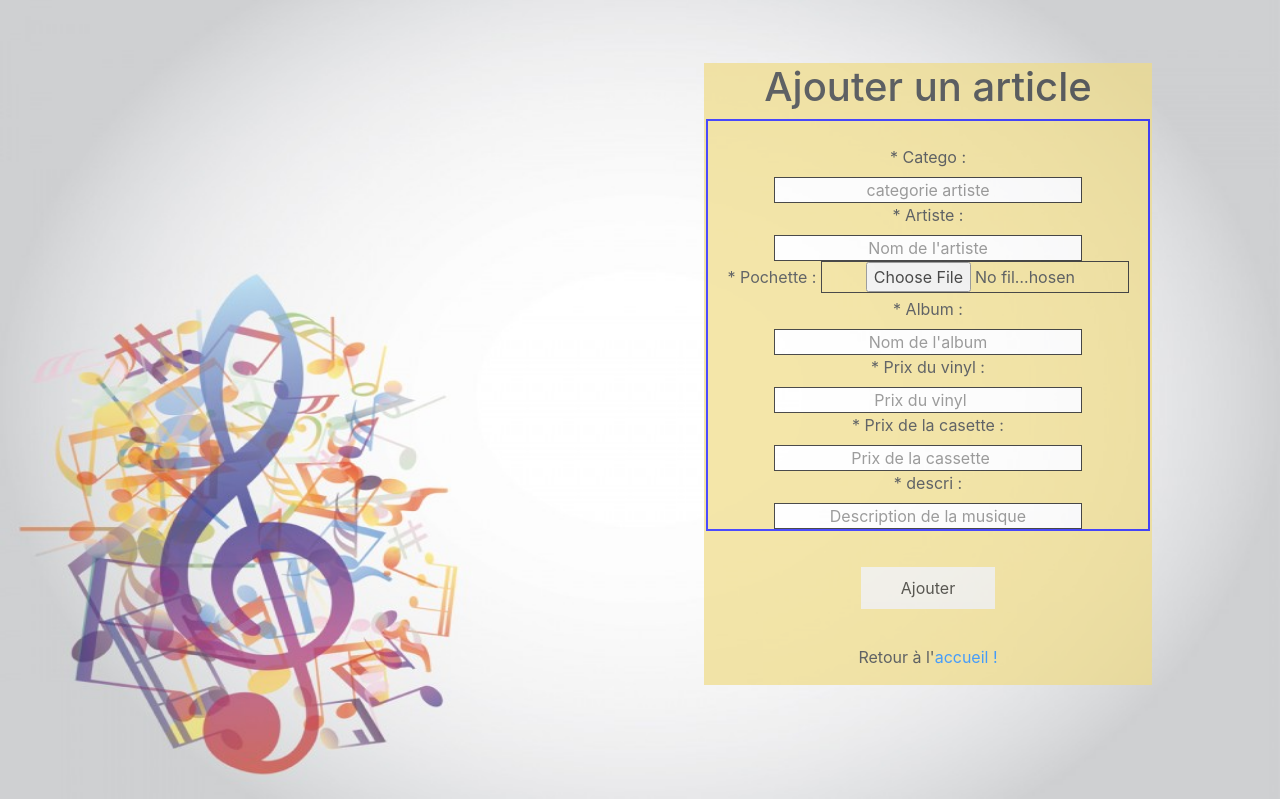
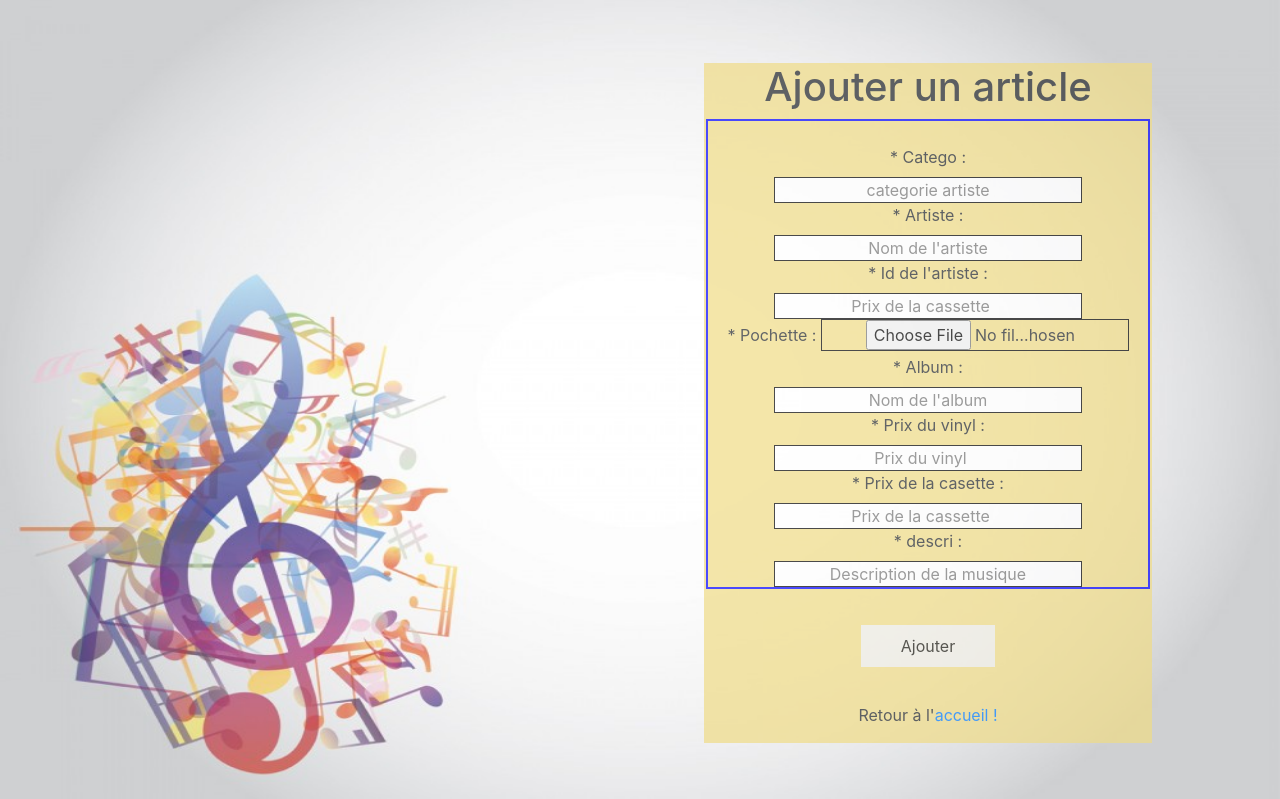
Before and after one commit to saoT/ecommerce, a PHP site: page /pages/admin.php in a window 1280 px wide. Shown: the part 161-960 px from the top of the page. Run offline with PHP 8.4, Linux system fonts and the light colour scheme.

Commit message:
tentative admin+début panier

```diff
--- a/includes/bande_son.php
+++ b/includes/bande_son.php
@@ -1,5 +1,4 @@
-
-	<a href="/commerce/E/pages/page_acceuil.php">
+<a href="/commerce/E/pages/page_acceuil.php">
 		<div class="rowfir">
 			<div id="titrentete">La boite à musique</div>
 			<div class="rowA">
@@ -94,7 +93,6 @@
 				<div class="bs"></div>
 				<div class="bs"></div>
 				<div class="bs"></div>
-
 				<div class="bs"></div>
 				<div class="bs"></div>
 				<div class="bs"></div>
--- a/includes/navbar.php
+++ b/includes/navbar.php
@@ -8,13 +8,10 @@
             <li class="nav-item active">
                 <a class="nav-link" href="/commerce/E/pages/products.php"><img src="/commerce/E/icon/kara.svg" width="42" height="42" alt="Chanson par catégorie"></a>
             </li>
-            <li class="nav-item">
-                <a class="nav-link" href="#"><img src="/commerce/E/icon/dvd-disc.svg" width="42" height="42"></a>
-            </li>
         </ul>
         <ul class="nav navbar-nav ml-auto w-100 justify-content-end">
             <li class="nav-item">
-                <a class="nav-link" href="#"><img src="/commerce/E/icon/cart.svg" width="42" height="42"></a>
+                <a class="nav-link" href="/commerce/E/pages/panier.php"><img src="/commerce/E/icon/cart.svg" width="42" height="42"></a>
             </li>
             <li class="nav-item">
                 <a class="nav-link" href="/commerce/E/pages/profil.php"><img src="/commerce/E/icon/prof.svg" width="42" height="42"></a>
--- a/index.css
+++ b/index.css
@@ -20,7 +20,7 @@ html, body{
   width: 100%;
   background-color: lightgrey;
   position: absolute;
-  margin-top: 10%;
+  margin-top: 2%;
 }
 
 #footix1 {
@@ -349,8 +349,12 @@ hr {
   height: 300px;
   top: 30%;
   left: 5%;
-  /* border: 2px solid yellow; */
+  border: 2px solid yellow;
   position: absolute;
+}
+.pochette img{
+  width: 100%;
+  height: 100%;
 }
 #productdescri{
   position: absolute;
@@ -362,6 +366,7 @@ hr {
   overflow: scroll;
   overflow-x: hidden;
 }
+
 
 #prix{
   position: absolute;
@@ -401,3 +406,23 @@ hr {
   height: 100px;
   }
 }
+
+
+/*----------------------------------/
+/----------     CART     -----------/
+/----------------------------------*/
+
+.basketcontainer{
+  width: 100%;
+  top: 5%;
+  position: relative;
+}
+
+#panier{
+  margin: auto;
+  top: 5%;
+  height: 500px;
+  width: 70%;
+  border: 2px solid blue;
+  position: relative;
+}
--- a/pages/admin.php
+++ b/pages/admin.php
@@ -14,20 +14,20 @@ if(!empty($_POST))
   extract($_POST);
   $valid = true;
   $artiste = htmlspecialchars(trim($artiste));
-  $catego = htmlspecialchars(ucfirst(trim($catego)));
-  $prix_vi = htmlspecialchars(ucfirst(trim($prix_vi)));
-  $prix_cass = htmlspecialchars(ucfirst(trim($prix_cass)));
-  $album = htmlspecialchars(ucfirst(trim($album)));
-  $descri = htmlspecialchars(ucfirst(trim($descri)));
-  $pochette = trim($pochette);
-
+  $catego = htmlspecialchars(trim($catego));
+  $prix_vi = htmlspecialchars(trim($prix_vi));
+  $prix_cass = htmlspecialchars(trim($prix_cass));
+  $album = htmlspecialchars(trim($album));
+  $descri = htmlspecialchars(trim($descri));
+  $pochette = htmlspecialchars(trim($pochette));
+  $id = trim($id);
 
   $req = $DB->query('SELECT * from musique');
   $req = $req->fetchAll();
 
   if($valid)
 	{
-$DB->insert('INSERT INTO musique (nom_artiste, categorie_artiste, prix_vinyl, prix_cassette, nom_album, description_musique, pochette) values (:nom_artiste, :categorie_artiste, :prix_vinyl, :prix_cassette, :nom_album, :description_musique, :pochette)', array('nom_artiste' => $artiste, 'categorie_artiste' => $catego, 'prix_vinyl' => $prix_vi, 'prix_cassette' => $prix_cass, 'nom_album' => $album, 'description_musique' => $descri, 'pochette' => $pochette));
+$DB->insert('INSERT INTO musique (id_artiste, nom_artiste, categorie_artiste, prix_vinyl, prix_cassette, nom_album, description_musique, pochette) values (:id_artiste ,:nom_artiste, :categorie_artiste, :prix_vinyl, :prix_cassette, :nom_album, :description_musique, :pochette)', array('id_artiste' =>$id ,'nom_artiste' => $artiste, 'categorie_artiste' => $catego, 'prix_vinyl' => $prix_vi, 'prix_cassette' => $prix_cass, 'nom_album' => $album, 'description_musique' => $descri, 'pochette' => $pochette));
     }
 }
 ?>
@@ -51,31 +51,34 @@ $DB->insert('INSERT INTO musique (nom_artiste, categorie_artiste, prix_vinyl, pr
               <br>
               <label>* Catego :</label>
               <br>
-              <input class="input" type="text" name="categorie_artiste" placeholder="categorie artiste" value="<?php if (isset($catego)) echo $catego; ?>" maxlength="20" required>
+              <input class="input" type="text" name="catego" placeholder="categorie artiste" value="<?php if (isset($catego)) echo $catego; ?>" maxlength="20" required>
               <br>
               <label>* Artiste :</label>
               <br>
               <input class="input" type="text" name="artiste" placeholder="Nom de l'artiste" value="<?php if (isset($artiste)) echo $artiste; ?>" required>
               <br>
-
+				    <label>* Id de l'artiste :</label>
+              <br>
+              <input class="input" type="number" name="id" placeholder="Prix de la cassette" value="<?php if (isset($id)) echo $id; ?>" maxlength="5" required>
+              <br>
               <label>* Pochette :</label>
               <input class="input" type="file" name="pochette" placeholder="Mot de passe" value="<?php if (isset($pochette)) echo $pochette; ?>" required>
               <br>
               <label>* Album :</label>
               <br>
-              <input class="input" type="text" name="nom_album" placeholder="Nom de l'album" value="<?php if (isset($album)) echo $album; ?>" maxlength="20" required>
+              <input class="input" type="text" name="album" placeholder="Nom de l'album" value="<?php if (isset($album)) echo $album; ?>" maxlength="20" required>
               <br>
               <label>* Prix du vinyl :</label>
               <br>
-              <input class="input" type="number" name="prix_vinyl" placeholder="Prix du vinyl" value="<?php if (isset($prix_vi)) echo $prix_vi; ?>" maxlength="20" required>
+              <input class="input" type="number" name="prix_vi" placeholder="Prix du vinyl" value="<?php if (isset($prix_vi)) echo $prix_vi; ?>" maxlength="20" required>
               <br>
               <label>* Prix de la casette :</label>
               <br>
-              <input class="input" type="number" name="prix_cassette" placeholder="Prix de la cassette" value="<?php if (isset($prix_cass)) echo $prix_cass; ?>" maxlength="5" required>
+              <input class="input" type="number" name="prix_cass" placeholder="Prix de la cassette" value="<?php if (isset($prix_cass)) echo $prix_cass; ?>" maxlength="5" required>
               <br>
               <label>* descri :</label>
               <br>
-              <input class="input" type="text" name="description_musique" placeholder="Description de la musique" value="<?php if (isset($description_musique)) echo $description_musique; ?>" required>
+              <input class="input" type="text" name="descri" placeholder="Description de la musique" value="<?php if (isset($description_musique)) echo $description_musique; ?>" required>
               <br>
           </div>
 
--- a/pages/descriproducts.php
+++ b/pages/descriproducts.php
@@ -38,12 +38,13 @@ foreach ($musics as $msc){
 					<h5>Interprète : <?php echo $msc['nom_artiste']?></h5>
 				</div>
 				<div class="pochette">
-					<img src="#" alt="Pochette de l'album">
+					<?php echo '<img src=/commerce/E/images/'.$msc['pochette'].'></img>'  ?>
 				</div>
 				<div id="productdescri">
 					<h6>Description du produit : </h6><br>
 					<?php echo $msc['description_musique']  ?>
 				</div>
+
 				<div id="prix">
 					<div id="prixvin">
 						<p>Prix du vinyl: <br><?php echo $msc['prix_vinyl']. "€" ?> <div class="ajoutpanier"><button type="button">Ajouter au panier</button></div></p>
```
Also changed, not shown: pages/inscription.php (+2 -16 lines), pages/modifprofil.php (+4 -5 lines), pages/panier.php (added, +37 -0 lines), pages/profil.php (+0 -8 lines), images/Marc-Lavoine-je-reviens-à-toi.jpg (renamed from images/Marc Lavoine- je reviens à toi.jpg), index.php (line endings or trailing spaces).
